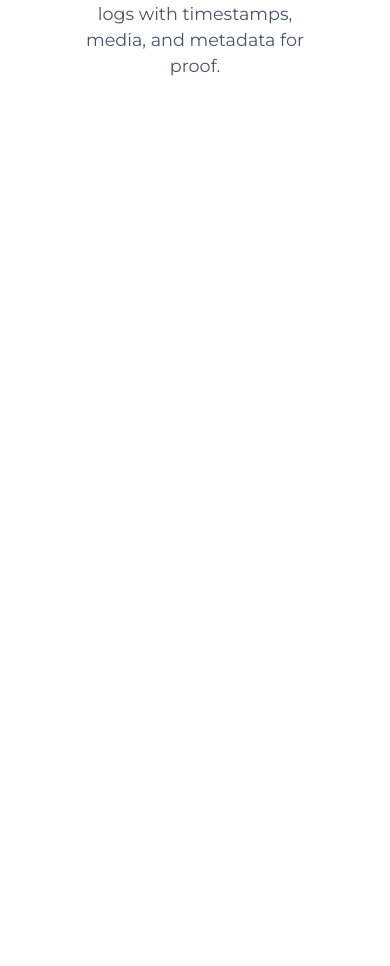
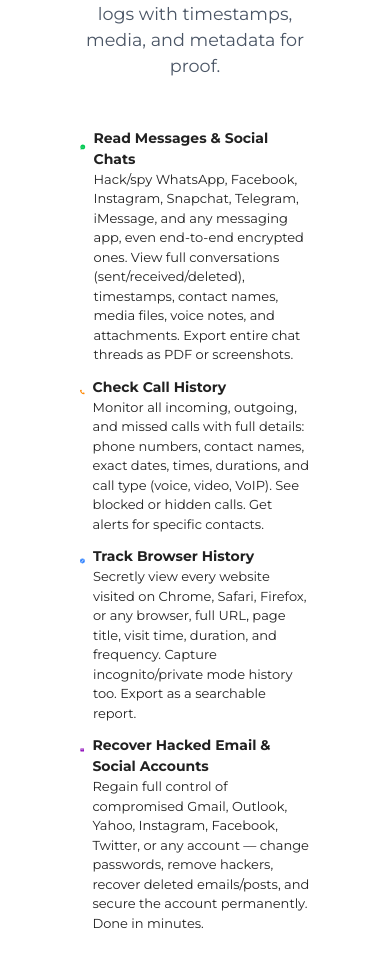
Before and after one commit to LifeofPaks/trevor-tech, a React (Vite) app: page / in a window 390 px wide. Shown: the part 1440-2406 px from the top of the page. Before the commit the page ends 1600 px from the top, so only its background shows below. Built offline with nearby package versions, Linux system fonts and the light colour scheme; a web font is replaced by a local one.

Commit message:
updated phone section

```diff
--- a/src/components/servicesSection/PhoneSection.jsx
+++ b/src/components/servicesSection/PhoneSection.jsx
@@ -1,4 +1,8 @@
 import React from 'react'
+import { IoChatbubbleEllipses } from "react-icons/io5";
+import { FaPhone } from "react-icons/fa6";
+import { BsBrowserSafari } from "react-icons/bs";
+import { MdEmail } from "react-icons/md";
 
 const PhoneSection = () => {
   return (
@@ -13,6 +17,71 @@ const PhoneSection = () => {
         Android, tablets, and computers. No physical access needed after setup.
         Export full logs with timestamps, media, and metadata for proof.
       </p>
+
+      <div className="!mt-12">
+        <img src="" alt="" />
+        <div>
+          <div className="flex items-start gap-2 !mb-3">
+            <IoChatbubbleEllipses className="text-[50px] text-green-500 -mt-[6px]!" />
+            <div>
+              <h2 className="font-bold text-[14px]">
+                Read Messages & Social Chats
+              </h2>
+              <p className="text-[13px]">
+                Hack/spy WhatsApp, Facebook, Instagram, Snapchat, Telegram,
+                iMessage, and any messaging app, even end-to-end encrypted ones.
+                View full conversations (sent/received/deleted), timestamps,
+                contact names, media files, voice notes, and attachments. Export
+                entire chat threads as PDF or screenshots.
+              </p>
+            </div>
+          </div>
+        </div>
+        <div>
+          <div className="flex items-start gap-2 !mb-3">
+            <FaPhone className="text-[30px] text-orange-400" />
+            <div>
+              <h2 className="font-bold text-[14px]">Check Call History</h2>
+              <p className="text-[13px]">
+                Monitor all incoming, outgoing, and missed calls with full
+                details: phone numbers, contact names, exact dates, times,
+                durations, and call type (voice, video, VoIP). See blocked or
+                hidden calls. Get alerts for specific contacts.
+              </p>
+            </div>
+          </div>
+        </div>
+        <div>
+          <div className="flex items-start gap-2 !mb-3">
+            <BsBrowserSafari className="text-[30px] text-blue-500 " />
+            <div>
+              <h2 className="font-bold text-[14px]">Track Browser History</h2>
+              <p className="text-[13px]">
+                Secretly view every website visited on Chrome, Safari, Firefox,
+                or any browser, full URL, page title, visit time, duration, and
+                frequency. Capture incognito/private mode history too. Export as
+                a searchable report.
+              </p>
+            </div>
+          </div>
+        </div>
+        <div>
+          <div className="flex items-start gap-2 !mb-3">
+            <MdEmail className="text-[30px] text-[#9112BC]" />
+            <div>
+              <h2 className="font-bold text-[14px]">
+                Recover Hacked Email & Social Accounts
+              </h2>
+              <p className="text-[13px]">
+                Regain full control of compromised Gmail, Outlook, Yahoo,
+                Instagram, Facebook, Twitter, or any account — change passwords,
+                remove hackers, recover deleted emails/posts, and secure the
+                account permanently. Done in minutes.
+              </p>
+            </div>
+          </div>
+        </div>
+      </div>
     </div>
   );
 }
```
